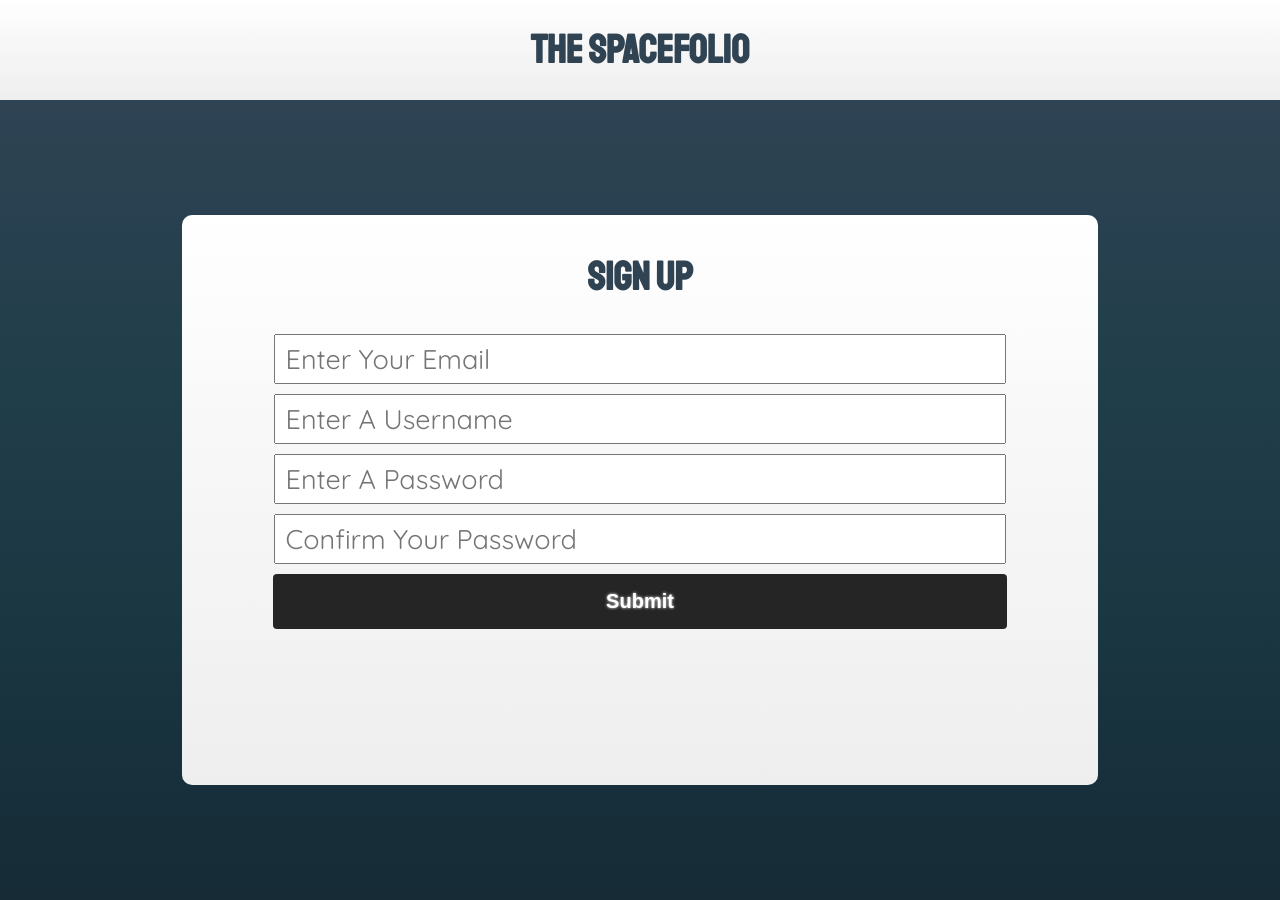
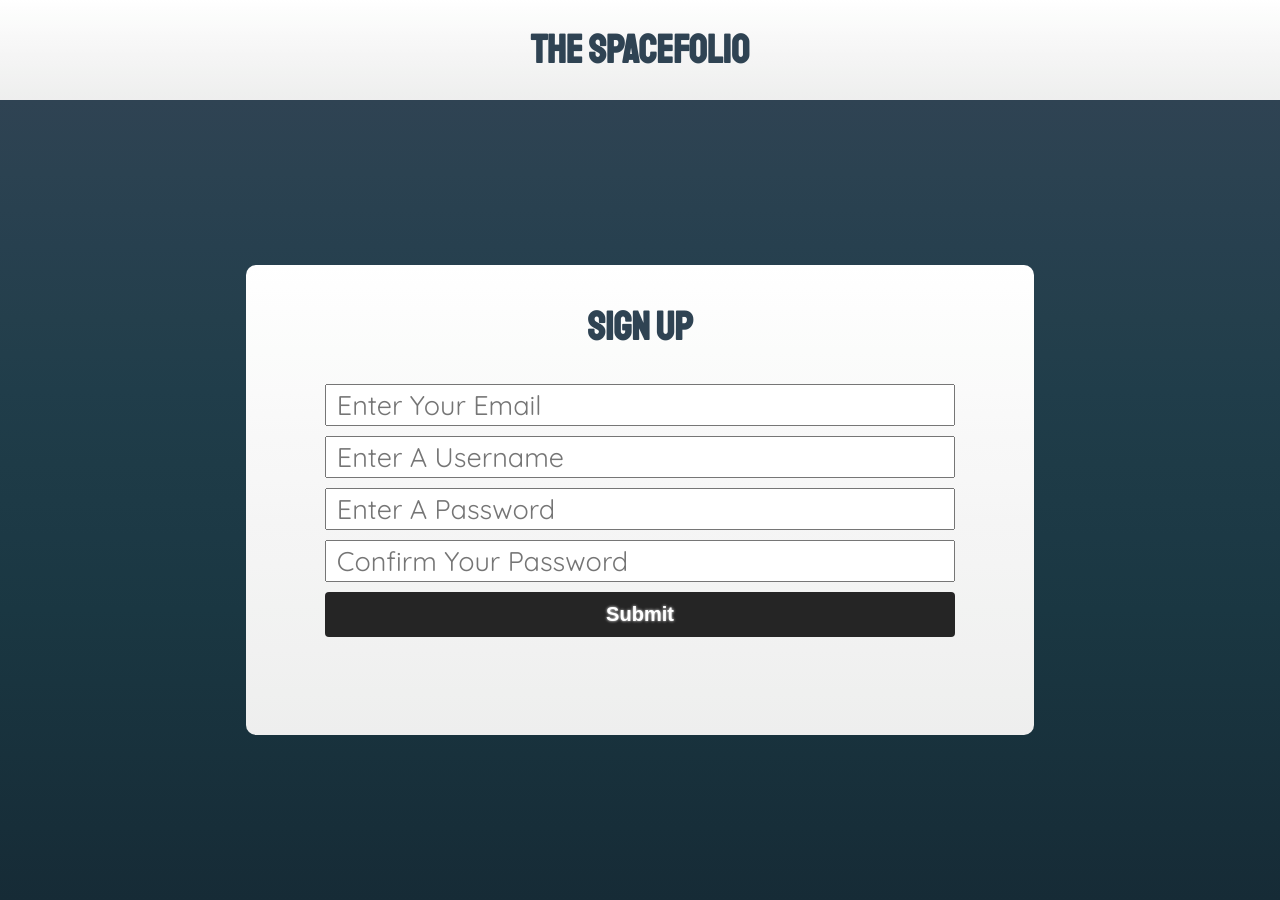
Before and after one commit to lionpower7/TheSpaceFolio, a Flask app: page /SignUp in a window 1280 px wide. Run offline with Flask 2, Linux system fonts and the light colour scheme; some web fonts are replaced.

Commit message:
styling Some More

```diff
--- a/static/css/Sign.css
+++ b/static/css/Sign.css
@@ -38,13 +38,13 @@ section #SSU {
 .SF form {
     padding: 10px;
     background-image: linear-gradient(to top, #eeeeee, #eff0ef, #f1f1f1, #f2f3f2, #f4f4f4, #f5f5f5, #f7f7f7, #f8f8f8, #fafafa, #fbfcfb, #fdfdfd, #ffffff);
-    height: 550px;
+    height: 450px;
     border-radius: 10px;
     display: flex;
     justify-content: flex-start;
     align-items: center;
     flex-direction: column;
-    flex-basis: 70%;
+    flex-basis: 60%;
 }
 
 .SF form:hover {
```
